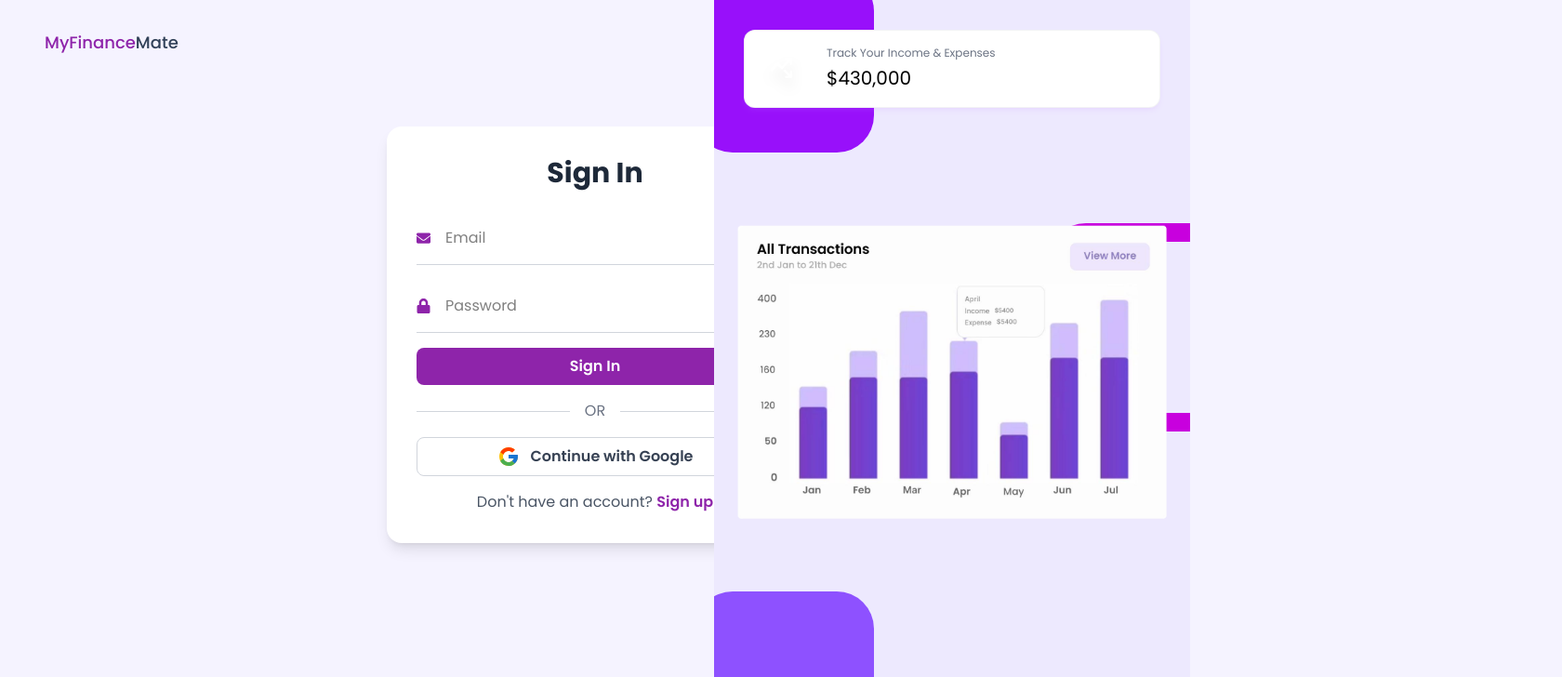
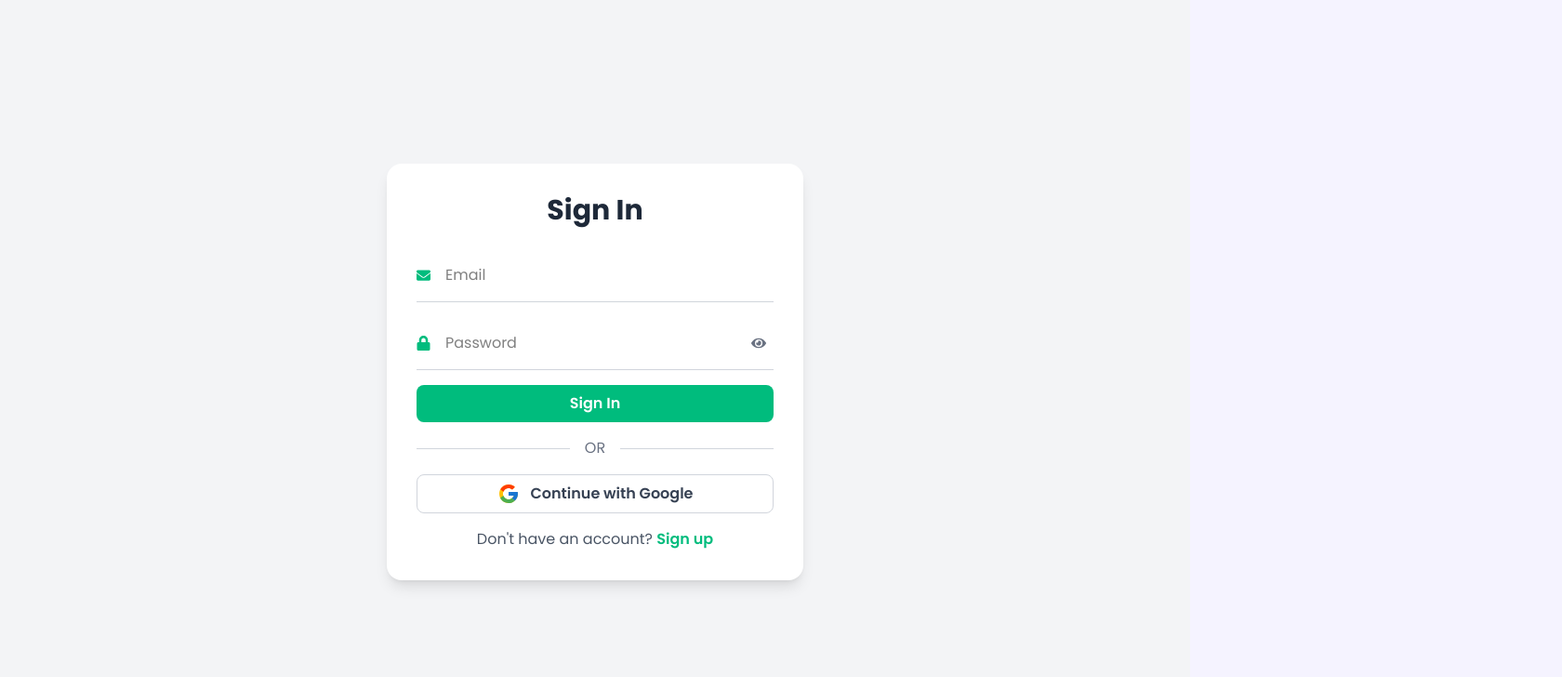
Before and after one commit to ShakyaGurusinghe/my-finance-mate, a React (Vite) app in the folder client/: page /signin in a window 1280 px wide. Shown: the top 728 px of the page at 93% size, 1680 px wide, since content can reach past the window. Built offline with nearby package versions, Linux system fonts and the light colour scheme.

Commit message:
Refactor SignIn component layout and update color scheme

```diff
--- a/client/src/App.jsx
+++ b/client/src/App.jsx
@@ -4,11 +4,9 @@ import About from "./pages/About";
 import Profile from "./pages/Profile";
 import SignIn from "./pages/SignIn";
 import SignUp from "./pages/SignUp";
-
 import Dashboard from "./pages/Dashboard";
 import Sidebar from "./components/Sidebar";
 import Income from "./pages/Income";
-
 
 export default function App() {
   return (
--- a/client/src/pages/SignIn.jsx
+++ b/client/src/pages/SignIn.jsx
@@ -4,8 +4,6 @@ import { FcGoogle } from "react-icons/fc";
 import { Link, useNavigate } from "react-router-dom";
 import { ToastContainer, toast } from "react-toastify";
 import "react-toastify/dist/ReactToastify.css";
-import AuthLayout from "./AuthLayout";
-
 
 export default function SignIn() {
   const [formData, setFormData] = useState({
@@ -94,8 +92,7 @@ export default function SignIn() {
   };
 
   return (
-    <div className="relative min-h-screen">
-      <div className="absolute left-100 bottom-50 p-4 min-w-screen">
+    <div className="flex justify-center items-center min-h-screen bg-gray-100">
       <ToastContainer />
       <div className="bg-white p-8 rounded-2xl shadow-lg max-w-md w-full">
         <h2 className="text-3xl font-bold text-center text-gray-800 mb-6">
@@ -105,7 +102,7 @@ export default function SignIn() {
         <form onSubmit={handleSubmit} className="space-y-4">
           {/* Email Input */}
           <div className="flex items-center border-b border-gray-300 py-2">
-            <FaEnvelope className="text-custom-purple mr-2" />
+            <FaEnvelope className="text-emerald-500 mr-2" />
             <input
               type="email"
               name="email"
@@ -119,7 +116,7 @@ export default function SignIn() {
 
           {/* Password Input with Toggle */}
           <div className="flex items-center border-b border-gray-300 py-2 relative">
-            <FaLock className="text-custom-purple mr-2" />
+            <FaLock className="text-emerald-500 mr-2" />
             <input
               type={showPassword ? "text" : "password"}
               name="password"
@@ -132,7 +129,7 @@ export default function SignIn() {
             <button
               type="button"
               onClick={() => setShowPassword(!showPassword)}
-              className="absolute right-2 text-gray-500 hover:text-custom-purple transition duration-200"
+              className="absolute right-2 text-gray-500 hover:text-emerald-500 transition duration-200"
             >
               {showPassword ? <FaEyeSlash /> : <FaEye />}
             </button>
@@ -142,7 +139,7 @@ export default function SignIn() {
           <button
             disabled={loading}
             type="submit"
-            className="w-full bg-custom-purple-button hover:bg-custom-purple-button text-white py-2 rounded-lg font-semibold transition duration-300"
+            className="w-full bg-emerald-500 hover:bg-emerald-700 text-white py-2 rounded-lg font-semibold transition duration-300"
           >
             {loading ? "Signing in..." : "Sign In"}
           </button>
@@ -172,14 +169,11 @@ export default function SignIn() {
         {/* Don't have an account? */}
         <p className="text-center text-gray-600 mt-4">
           Don&apos;t have an account?{" "}
-          <Link to="/signup" className="text-custom-purple font-semibold">
+          <Link to="/sign-up" className="text-emerald-500 font-semibold">
             Sign up
           </Link>
         </p>
       </div>
-      </div>
-      <AuthLayout/>
-
     </div>
   );
 }
```
